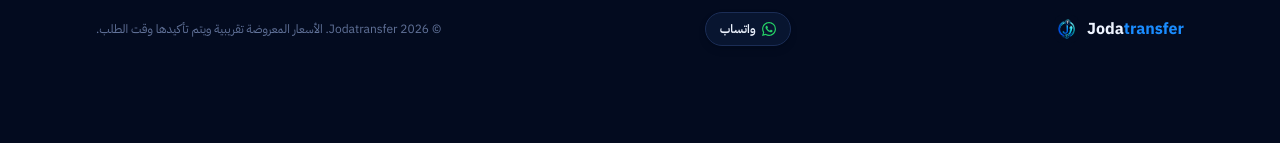
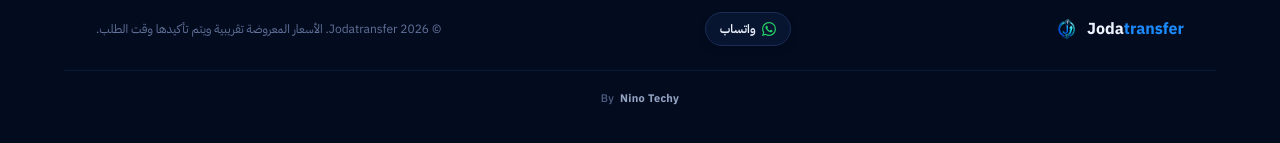
Before and after one commit to BasicAhmed/Jodatransfer, a Next.js app: page / in a window 1280 px wide. Shown: the part 7022-7165 px from the top of the page. Before the commit the page ends 7108 px from the top, so only its background shows below. Built offline with nearby package versions, Linux system fonts and the light colour scheme; no server answers; the database is empty.

Commit message:
Add 'By Nino Techy' credit to footer and admin login
Co-Authored-By: Claude Opus 5.5 <noreply@anthropic.com>
Claude-Session: https://claude.ai/code/session_01BbSmsWDDAa5XCHgvEg57rZ

```diff
--- a/app/admin/Login.tsx
+++ b/app/admin/Login.tsx
@@ -92,6 +92,16 @@ export default function AdminLogin() {
           </button>
         </form>
       </div>
+
+      <a
+        href="https://ninotechy.com"
+        target="_blank"
+        rel="noopener"
+        dir="ltr"
+        className="absolute bottom-6 left-1/2 -translate-x-1/2 text-[11px] font-medium text-subtle/80 transition-colors hover:text-ink"
+      >
+        By <span className="font-bold text-muted">Nino Techy</span>
+      </a>
     </div>
   );
 }
--- a/components/Footer.tsx
+++ b/components/Footer.tsx
@@ -44,6 +44,19 @@ export default function Footer() {
           © {new Date().getFullYear()} Jodatransfer. الأسعار المعروضة تقريبية ويتم تأكيدها وقت الطلب.
         </p>
       </div>
+
+      <div className="container-page mt-6 flex justify-center border-t border-border/40 pt-5">
+        <a
+          href="https://ninotechy.com"
+          target="_blank"
+          rel="noopener"
+          dir="ltr"
+          className="group inline-flex items-center gap-1.5 text-[11px] font-medium tracking-wide text-subtle/80 transition-colors hover:text-ink"
+        >
+          By
+          <span className="font-bold text-muted transition-colors group-hover:text-primary">Nino Techy</span>
+        </a>
+      </div>
     </footer>
   );
 }
```
